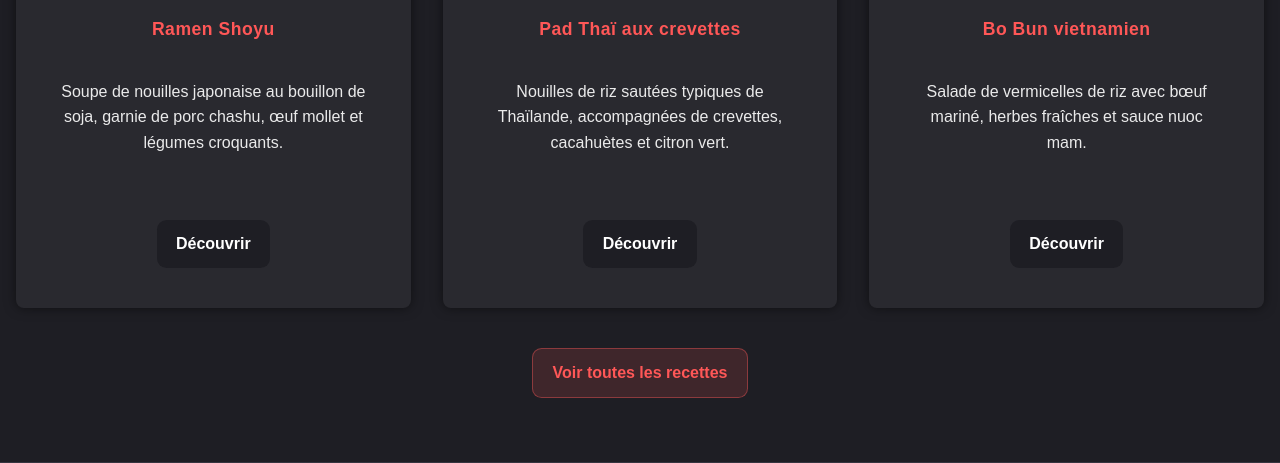
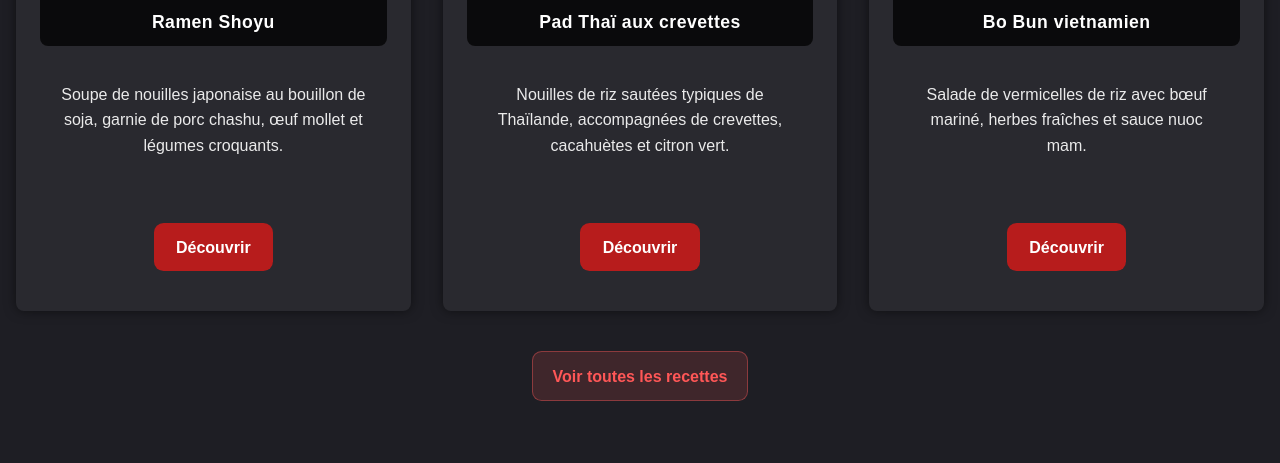
Before and after one commit to mnzv38/cookasian, a PHP site: page / in a window 1280 px wide. Shown: the part 996-1459 px from the top of the page. Run offline with PHP 8.4, Linux system fonts and the light colour scheme; data comes from the database, SQL or seed files in the repository; some libraries are stand-ins or nearby versions.

Commit message:
fix: accueil section : Recettes populaires

```diff
--- a/app/Views/accueil/accueil.php
+++ b/app/Views/accueil/accueil.php
@@ -37,6 +37,8 @@
                 <li>
                     <article class="carte-recette">
 
+                        <!-- L'image est cliquable -->
+                        <a href="/recettes/<?= htmlspecialchars($recette['slug']); ?>" class="lien-image-recette">
                             <figure class="image-recette">
                                 <img
                                     src="<?= htmlspecialchars($image); ?>"
@@ -47,6 +49,7 @@
                                 >
                                 <figcaption><?= htmlspecialchars($recette['titre']); ?></figcaption>
                             </figure>
+                        </a>
 
                         <p class="contenu-recette">
                             <?= htmlspecialchars($recette['description']); ?>
--- a/src/components/commun/_carte-recette.scss
+++ b/src/components/commun/_carte-recette.scss
@@ -20,7 +20,7 @@
 
 /* image */
 .image-recette {
-  position: relative;
+  /* je laisse le figure simple, plus besoin de positionnement spécial ici */
 
   img {
     width: 100%;
@@ -30,15 +30,13 @@
   }
 
   figcaption {
-    position: absolute;
-    bottom: 0;
-    left: 0;
-    right: 0;
-    background: rgba(0, 0, 0, 0.55);
+    /* le bandeau titre vient maintenant sous l’image, sans la recouvrir */
+    background: rgba(0, 0, 0, 0.85);
     color: #fff;
     padding: 0.55rem 1rem;
     font-family: "Quicksand", sans-serif;
     font-size: clamp(0.8rem, 2.5vw, 1rem);
+    text-align: center;
   }
 }
 
--- a/src/pages/accueil/_accueil.scss
+++ b/src/pages/accueil/_accueil.scss
@@ -1,4 +1,4 @@
-@use "../../utils/variables" as *;
+@use "utils/variables" as *;
 @use "sass:color";
 
 /* ========================================
@@ -107,28 +107,26 @@
   }
 }
 
-/* image */
 .liste-recettes .carte-recette img {
-  border-radius: $rayon-md;
+  border-radius: $rayon-md $rayon-md 0 0;
   width: 100%;
   height: auto;
   display: block;
-  margin-bottom: $espace-md;
+  margin-bottom: 0;
 }
 
-/* figcaption aligné aux valeurs */
 .liste-recettes .carte-recette figcaption {
-  margin-top: $espace-sm;
+  background: rgba(0, 0, 0, 0.75);
+  color: #fff;
+  text-align: center;
+  padding: 0.6rem 1rem;
+  margin-top: 0;
+  border-radius: 0 0 $rayon-md $rayon-md;
   font-weight: $font-weight-bold;
   font-size: $font-size-base * 1.1;
-  color: $couleur-primaire;
   letter-spacing: 0.5px;
-  background: none;
-  position: static;
-  padding: 0;
 }
 
-/* texte recette */
 .liste-recettes .carte-recette .contenu-recette {
   color: rgba($couleur-texte, 0.9);
   font-size: $font-size-base;
@@ -136,7 +134,34 @@
   margin-top: $espace-md;
 }
 
-/* grille */
+.liste-recettes .carte-recette .bouton.sombre {
+  background-color: #b71c1c;
+  color: #ffffff;
+  padding: 0.7rem 1.4rem;
+  border-radius: 0.6rem;
+  font-weight: 600;
+
+  &:hover {
+    background-color: #8b0000;
+  }
+
+  &:focus-visible {
+    outline: 2px solid #ff5757;
+    outline-offset: 3px;
+  }
+}
+
+.lien-image-recette {
+  text-decoration: none;
+  color: inherit;
+}
+
+.lien-image-recette figcaption,
+.lien-image-recette:hover figcaption {
+  color: #fff !important;
+  text-decoration: none !important;
+}
+
 .liste-recettes {
   list-style: none;
   display: grid;
@@ -151,7 +176,6 @@
   }
 }
 
-/* Desktop 3 colonnes */
 @media (min-width: 1024px) {
   .liste-recettes {
     grid-template-columns: repeat(3, minmax(350px, 1fr));
@@ -160,9 +184,6 @@
   }
 }
 
-/* ========================================
-   MOBILE iPhone SE
-   ======================================== */
 @media (max-width: $mobile) {
   .liste-recettes {
     grid-template-columns: 1fr;
@@ -174,7 +195,6 @@
   }
 }
 
-/* SECTION À PROPOS */
 .a-propos {
   background: linear-gradient(
     180deg,
```
Also changed, not shown: public/assets/css/main.css, 1 other file. Lines whose indentation alone changed are shown as unchanged.
